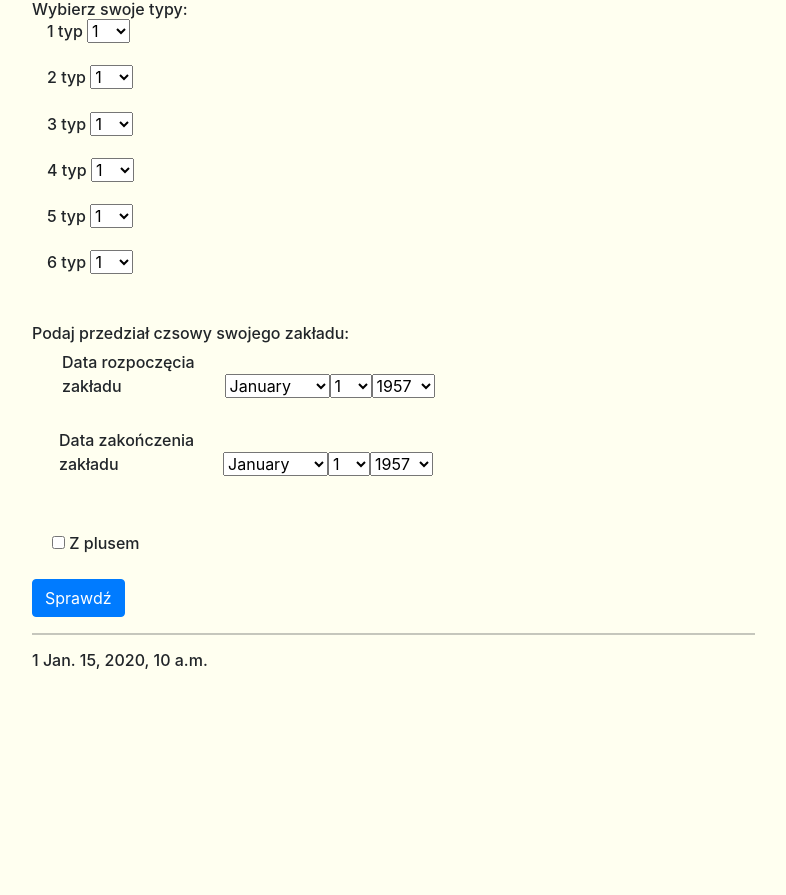
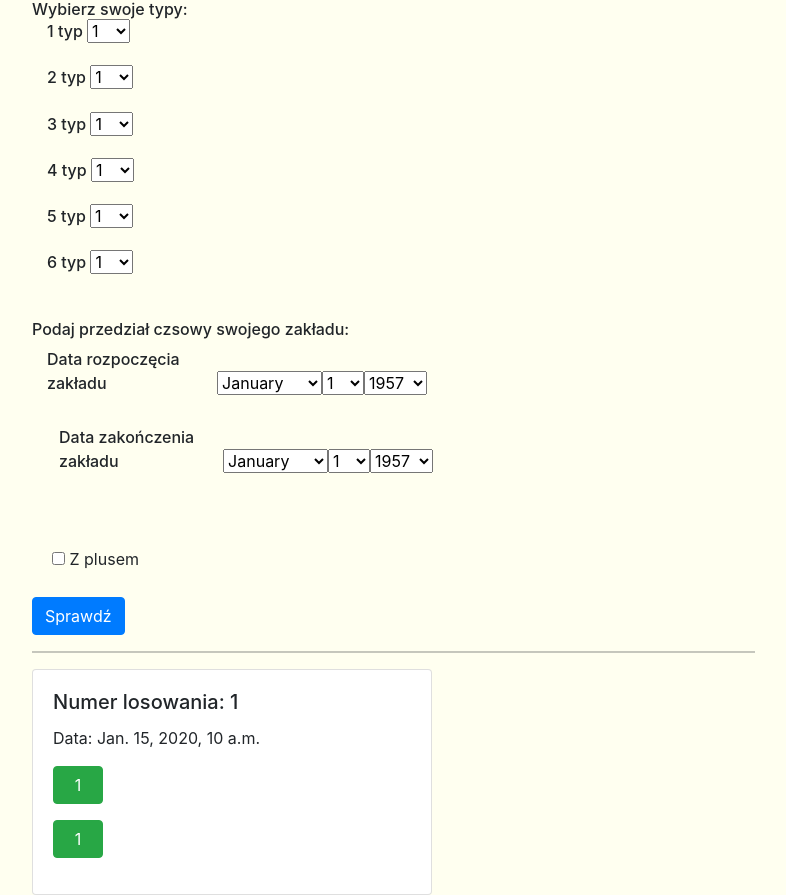
Before and after one commit to JakubGaluszka96/Lotto, a Django app: template main/templates/main/home.html in a window 1280 px wide. Shown: the part 131-1026 px from the top of the page, without its empty margins (138-924 px from the left). Before the commit the page ends 800 px from the top, so only its background shows below. Run offline with Django 4.2, Linux system fonts and the light colour scheme; tables that the repository leaves empty hold one stand-in row (values such as "Sample post"); the template is opened without the code that fills it: values that come from a table or form of the project are taken from there, most other values are stand-ins (such as "Sample title", 1, 10 or a date in 2020).

Commit message:
Frontend responding

```diff
--- a/main/dbupdater.py
+++ b/main/dbupdater.py
@@ -30,7 +30,7 @@ class SeleniumDbUpdater():
         if LastIDfromDB == 0:
             url = "https://www.lotto.pl/api/lotteries/draw-results/by-number-per-game?gameType=Lotto&drawSystemId="+self.lastId+"&index=1&size="+self.lastId+"&sort=drawSystemId&order=DESC"
         else:
-            size = self.lastId - LastIDfromDB
+            size = str(int(self.lastId) - LastIDfromDB)
             url = "https://www.lotto.pl/api/lotteries/draw-results/by-number-per-game?gameType=Lotto&drawSystemId="+self.lastId+"&index=1&size="+size+"&sort=drawSystemId&order=DESC"
         driver.get(url)
         result = driver.find_element(By.TAG_NAME,"pre").get_attribute("innerHTML")
--- a/main/templates/main/base.html
+++ b/main/templates/main/base.html
@@ -28,6 +28,9 @@
             .main{
                 margin-left:160px;
                 padding: 0px 10px;
+            }
+            .custom {
+                width: 50px !important;
             }
         </style>
 
--- a/main/templates/main/home.html
+++ b/main/templates/main/home.html
@@ -2,6 +2,7 @@
 {% block content %}
 <form method="post" action="#" class="form-group">
     {% csrf_token %}
+<div class="form-group">
 <h6>Wybierz swoje typy:</h>
 <br>
 <div class="form-group col-md-12 mb-3">
@@ -28,13 +29,17 @@
     <label for="{{ form.number6.label }}">{{ form.number6.label }}</label>
     {{ form.number6 }}
 </div>
+</div>
+
 
 <br>
+<div class="form-group">
 <h6>Podaj przedział czsowy swojego zakładu:</h>
+<br>
   <body style="background-color: ivory;">
 
-    <section class="container">
-            <div class="form-group">
+    <section class="form-group">
+            <div class="form-group mb-3">
                 <label for="date" class="col-sm-3 col-form-label">Data rozpoczęcia zakładu</label>
                 {{ form.startdate }}
             </div>
@@ -50,6 +55,7 @@
     </section>
 
     <br>
+    </div>
     <script type="text/javascript">
         $(function() {
             $('#datepicker-start').datepicker();
@@ -61,6 +67,7 @@
             $('#datepicker-end').datepicker();
         });
     </script>
+
     <div class="form-check">
         {{ form.isplus }}
         <label class="form-check-label" for="flexCheckDefault">
@@ -72,22 +79,33 @@
     </form>
 
     <hr>
-    {% for draw in result %}
-        <p>{{ draw.id }}       {{ draw.date }}</p>
-       <p>{% for i in draw.typing_set.all %}
-        {% if i.isplus == False %}
-         {{ i.number }}
-         {% endif %}
+
+    {% for draw in results %}
+    <div class="card" style="width: 25rem;">
+    <div class="card-body">
+    <h5 class="card-title">Numer losowania: {{ draw.id }} </h5>
+        <p class="card-text">Data: {{ draw.date }}</p>
+            <p class="mb-3">{% for i in draw.lotto %}
+                {% if i.win == False %}
+                <button type="button" class="btn btn-primary custom"> {{ i.number }} </button>
+                {% else %}
+                <button type="button" class="btn btn-success custom"> {{ i.number }} </button>
+                {% endif %}
+                {% endfor %}
+            </p>
+
+       <p>{% for i in draw.lottoPlus%}
+            {% if i.win == False %}
+                <button type="button" class="btn btn-primary custom"> {{ i.number }} </button>
+            {% else %}
+                <button type="button" class="btn btn-success custom">{{ i.number }}</button>
+            {% endif %}
          {% endfor %}
        </p>
+    </div>
+</div>
+    {% endfor %}
 
-       <p>{% for i in draw.typing_set.all %}
-        {% if i.isplus == True %}
-        {{ i.number }}
-        {% endif %}
-         {% endfor %}
-       </p>
-    {% endfor %}
 </body>
 
 
```
Also changed, not shown: main/typechecker.py (+9 -7 lines), main/views.py (+2 -8 lines), db.sqlite3.
